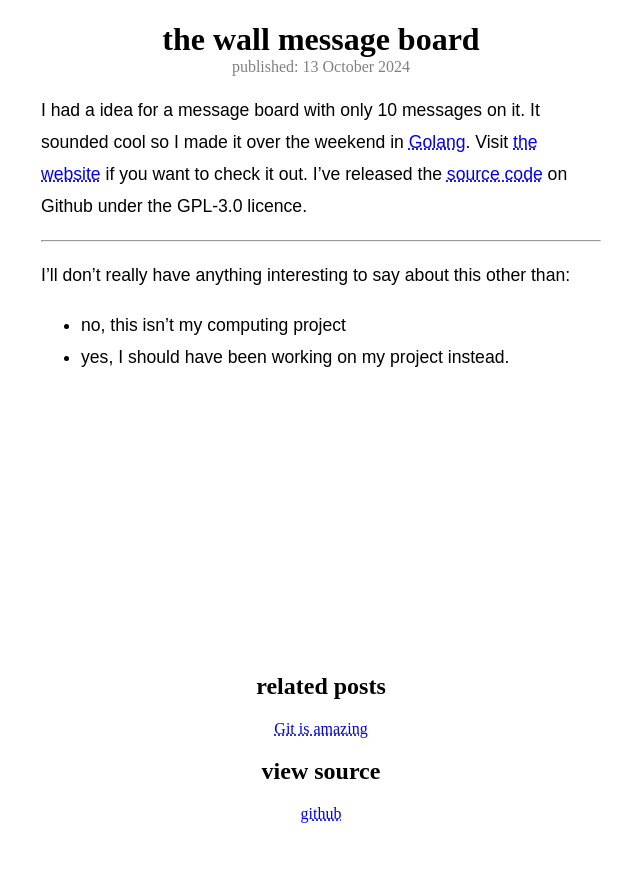
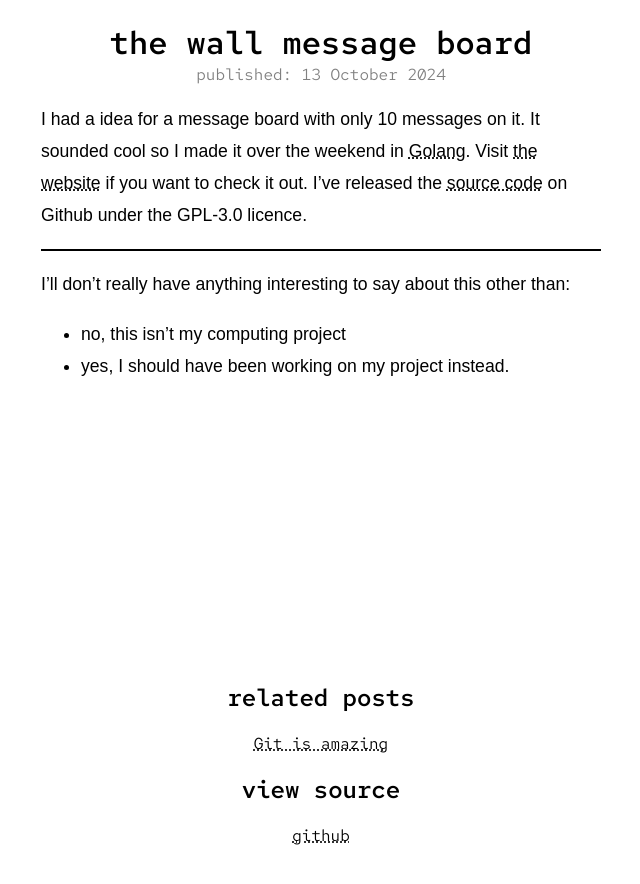
Before and after one commit to TomJB1/my-website-jekyll, a Jekyll site: the page built from _posts/published/2024-10-13-the wall message board.md, in a window 1280 px wide. Shown: the top 884 px of the page, without its empty margins (319-959 px from the left). Built offline with Jekyll 4.4.1, drawn with Linux system fonts in a browser that asks for light colours.

Commit message:
add red hat mono font

```diff
--- a/_layouts/default.html
+++ b/_layouts/default.html
@@ -9,6 +9,7 @@
     <meta name="description" content="post by Tom Brandis - {{ page.title }}">
 
     <title>{{ page.title }} - {{ site.title }}</title>
+    <link rel="stylesheet" href="{{ "/assets/css/reset.css" | relative_url }}">
     <link rel="stylesheet" href="{{ "/assets/css/posts.css" | relative_url }}">
   </head>
   <body>
--- a/assets/css/posts.css
+++ b/assets/css/posts.css
@@ -1,6 +1,5 @@
 body
 {
-    font-family: "Lucida Sans Typewriter", "Times New Roman", serif;
     text-align: center;
 }
 
--- a/assets/css/reset.css
+++ b/assets/css/reset.css
@@ -1,3 +1,19 @@
+@font-face {
+	font-family: 'Red Hat Mono';
+	src:
+        url('/assets/fonts/red-hat-mono/RedHatMono-Regular.woff2') format('woff2');;
+	font-weight: normal;
+	font-style: normal;
+}
+
+@font-face {
+	font-family: 'Red Hat Mono';
+	src:
+        url('/assets/fonts/red-hat-mono/RedHatMono-Medium.woff2') format('woff2');;
+	font-weight: bold;
+	font-style: normal;
+}
+
 :root
 {
     --highlight-flare: #ff2828;
@@ -10,7 +26,7 @@
 
 
 body{
-    font-family: "Lucida Sans Typewriter", "Times New Roman", serif;
+    font-family: "Red Hat Mono", "Lucida Sans Typewriter", "Times New Roman", serif;
     scroll-behavior: smooth;
 
 a{
```
Also changed, not shown: assets/fonts/red-hat-mono/RedHatMono-Medium.woff2 (added), assets/fonts/red-hat-mono/RedHatMono-Regular.woff2 (added).
